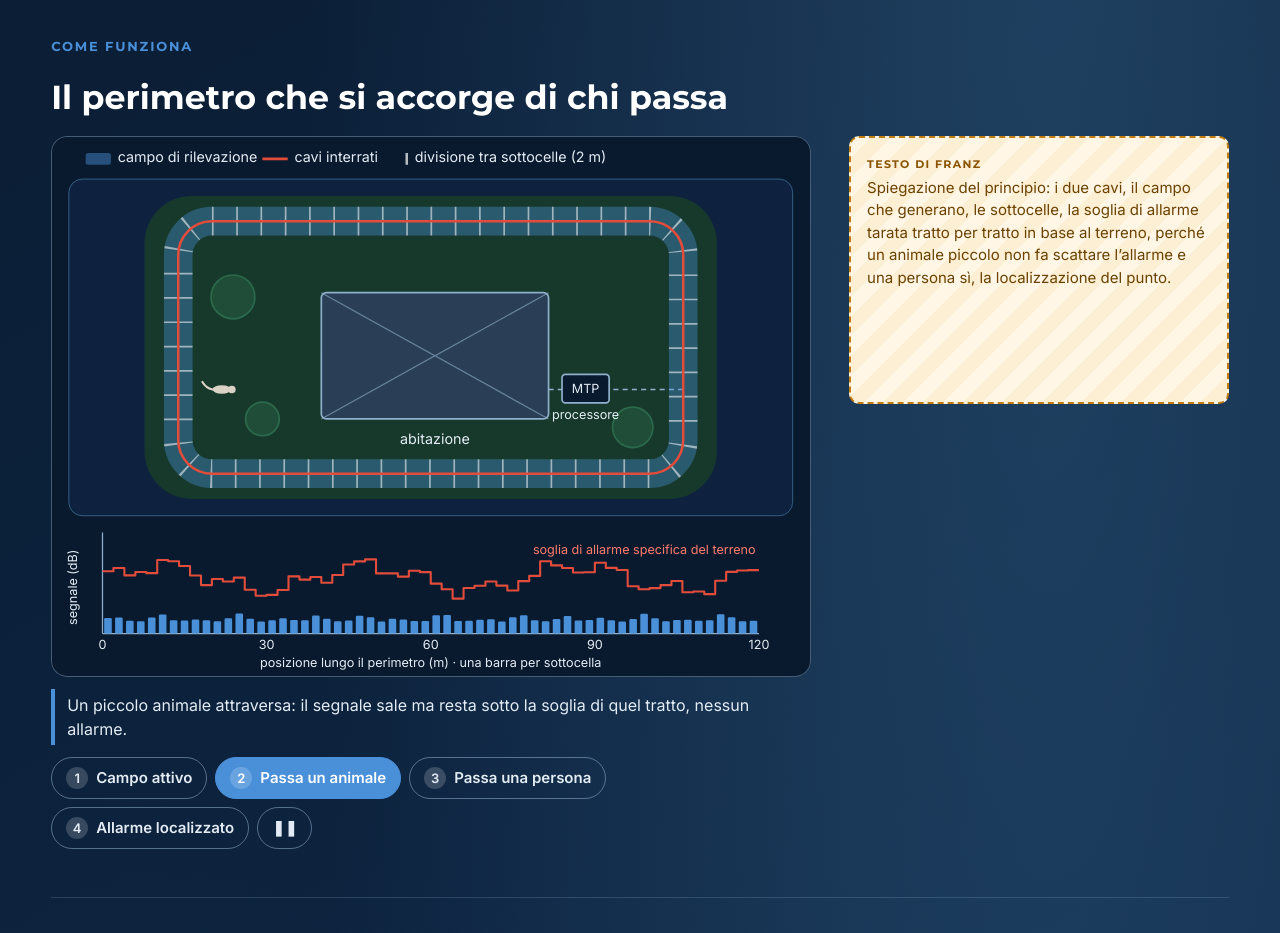
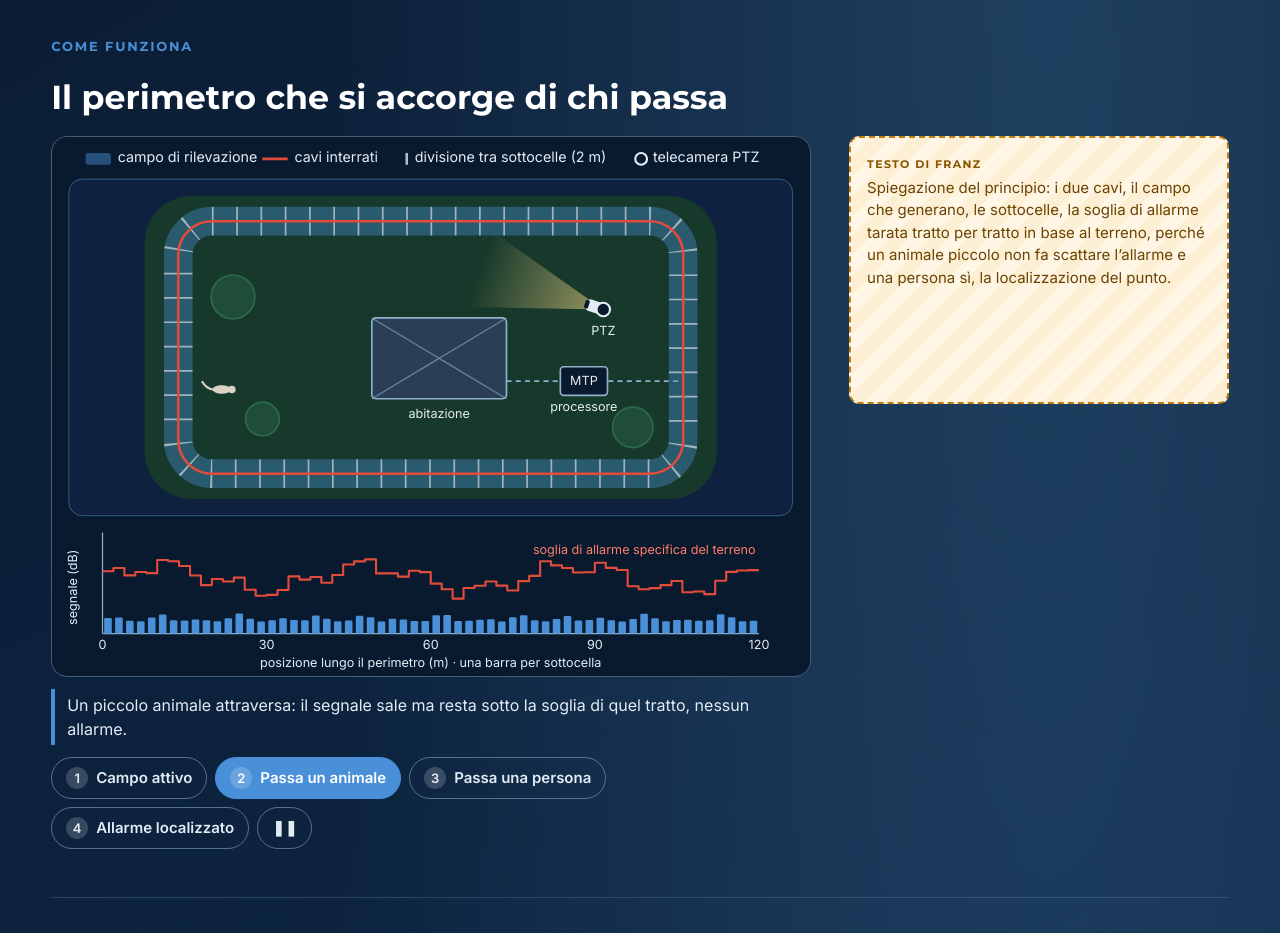
Before and after one commit to franzboessl-jpg/Sito_IDS_2026, an Astro site: page /sistemi-avanzati/microtrack in a window 1280 px wide. Shown: the part 920-1853 px from the top of the page. Built offline with nearby package versions, Linux system fonts and the light colour scheme; Astro itself is replaced by a stand-in of ours.

Commit message:
MicroTrack: casa più piccola, telecamera PTZ che punta l'intruso all'allarme
Co-Authored-By: Claude Opus 5.5 <noreply@anthropic.com>
Claude-Session: https://claude.ai/code/session_01F6RT3th2PxyLfkdLW5i1Tm

```diff
--- a/src/components/microtrack/Animazione.astro
+++ b/src/components/microtrack/Animazione.astro
@@ -23,7 +23,7 @@ const passi = [
 <figure class="animazione" data-mt-anim data-soglie={JSON.stringify(soglie)}>
   <div class="scorri"><svg viewBox="0 0 900 640" role="img" aria-labelledby="mt-anim-titolo mt-anim-desc">
     <title id="mt-anim-titolo">Come MicroTrack distingue un animale da una persona</title>
-    <desc id="mt-anim-desc">Pianta dall'alto di un'abitazione con il campo di rilevazione lungo tutto il perimetro, diviso in sottocelle da 2 metri. Sotto, il grafico del segnale di ogni sottocella con la soglia di allarme di ogni tratto, che varia con il terreno. Un gatto attraversa il perimetro: il segnale resta sotto la soglia e non scatta nulla. Poi una persona attraversa: il segnale supera la soglia, scatta l'allarme e il sistema indica il punto esatto in metri.</desc>
+    <desc id="mt-anim-desc">Pianta dall'alto di un'abitazione con il campo di rilevazione lungo tutto il perimetro, diviso in sottocelle da 2 metri. Sotto, il grafico del segnale di ogni sottocella con la soglia di allarme di ogni tratto, che varia con il terreno. Un gatto attraversa il perimetro: il segnale resta sotto la soglia e non scatta nulla. Poi una persona attraversa: il segnale supera la soglia, scatta l'allarme, il sistema indica il punto esatto in metri e la telecamera PTZ ruota per inquadrare l'intruso.</desc>
 
     <!-- Legenda -->
     <g class="legenda" transform="translate(40 30)">
@@ -33,6 +33,8 @@ const passi = [
       <text x="248" y="0">cavi interrati</text>
       <rect x="380" y="-11" width="3" height="14" fill="#fff" fill-opacity=".7" />
       <text x="391" y="0">divisione tra sottocelle (2 m)</text>
+      <circle cx="660" cy="-4" r="7" fill="#0A1A2E" stroke="#E3ECF4" stroke-width="2.5" />
+      <text x="674" y="0">telecamera PTZ</text>
     </g>
 
     <!-- Pianta -->
@@ -42,19 +44,37 @@ const passi = [
     <g fill="#1F4D38" stroke="#2C6A4C" stroke-width="2">
       <circle cx="215" cy="190" r="26" /><circle cx="250" cy="335" r="20" /><circle cx="690" cy="345" r="24" />
     </g>
-    <!-- abitazione -->
+    <!-- abitazione (ridotta) -->
     <g>
-      <rect x="320" y="185" width="270" height="150" rx="6" fill="#2A3F55" stroke="#8FB0CC" stroke-width="2" />
-      <path d="M320 185 L455 260 L590 185 M320 335 L455 260 L590 335" stroke="#8FB0CC" stroke-width="1.5" fill="none" opacity=".6" />
-      <text x="455" y="365" text-anchor="middle" class="et">abitazione</text>
+      <rect x="380" y="215" width="160" height="96" rx="5" fill="#2A3F55" stroke="#8FB0CC" stroke-width="2" />
+      <path d="M380 215 L460 263 L540 215 M380 311 L460 263 L540 311" stroke="#8FB0CC" stroke-width="1.5" fill="none" opacity=".6" />
+      <text x="460" y="334" text-anchor="middle" class="et piccolo">abitazione</text>
     </g>
     <!-- processore -->
-    <line x1="590" y1="300" x2="750" y2="300" stroke="#8FB0CC" stroke-width="2" stroke-dasharray="6 5" />
-    <rect x="606" y="282" width="56" height="34" rx="4" fill="#0A1A2E" stroke="#8FB0CC" stroke-width="2" />
-    <text x="634" y="304" text-anchor="middle" class="et piccolo">MTP</text>
-    <text x="634" y="335" text-anchor="middle" class="et piccolo">processore</text>
+    <line x1="540" y1="290" x2="750" y2="290" stroke="#8FB0CC" stroke-width="2" stroke-dasharray="6 5" />
+    <rect x="604" y="273" width="56" height="34" rx="4" fill="#0A1A2E" stroke="#8FB0CC" stroke-width="2" />
+    <text x="632" y="295" text-anchor="middle" class="et piccolo">MTP</text>
+    <text x="632" y="326" text-anchor="middle" class="et piccolo">processore</text>
 
+    <!-- telecamera PTZ: ronda lenta, all'allarme si orienta sull'intruso -->
+    <g transform="translate(655 205)">
+      <g data-ptz>
+        <path d="M0 0 L150 -46 Q160 0 150 46 Z" fill="url(#mt-cono)" data-cono />
+        <rect x="-4" y="-7" width="24" height="14" rx="3" fill="#E3ECF4" />
+        <rect x="18" y="-5" width="5" height="10" rx="1.5" fill="#0A1A2E" />
+      </g>
+      <circle r="8" fill="#0A1A2E" stroke="#E3ECF4" stroke-width="2.5" />
+      <text x="0" y="30" text-anchor="middle" class="et piccolo">PTZ</text>
+    </g>
     <!-- campo, sottocelle, cavi, evidenze -->
+    <defs>
+      <linearGradient id="mt-cono" x1="0" x2="1" y1="0" y2="0">
+        <stop offset="0" stop-color="#FFE08A" stop-opacity=".55" /><stop offset="1" stop-color="#FFE08A" stop-opacity="0" />
+      </linearGradient>
+      <linearGradient id="mt-cono-allarme" x1="0" x2="1" y1="0" y2="0">
+        <stop offset="0" stop-color="#FF7B6B" stop-opacity=".7" /><stop offset="1" stop-color="#FF7B6B" stop-opacity=".05" />
+      </linearGradient>
+    </defs>
     <defs><path id="mt-percorso" data-percorso d="M190 100 H710 A40 40 0 0 1 750 140 V360 A40 40 0 0 1 710 400 H190 A40 40 0 0 1 150 360 V140 A40 40 0 0 1 190 100 Z" /></defs>
     <use href="#mt-percorso" fill="none" stroke="#4A90D9" stroke-opacity=".38" stroke-width="34" />
     <use href="#mt-percorso" fill="none" stroke="#fff" stroke-opacity=".55" stroke-width="34" data-celle />
@@ -78,8 +98,8 @@ const passi = [
     <g data-allarme opacity="0">
       <circle r="22" fill="none" stroke="#E24C3B" stroke-width="3" data-onda />
       <g data-etichetta>
-        <rect x="34" y="24" width="192" height="30" rx="6" fill="#E24C3B" />
-        <text x="130" y="44" text-anchor="middle" class="et forte" data-testo-allarme>ALLARME · 0 m</text>
+        <rect x="-226" y="24" width="192" height="30" rx="6" fill="#E24C3B" />
+        <text x="-130" y="44" text-anchor="middle" class="et forte" data-testo-allarme>ALLARME · 0 m</text>
       </g>
     </g>
 
@@ -161,6 +181,9 @@ const passi = [
     const allarme = q<SVGGElement>('[data-allarme]'), onda = q<SVGCircleElement>('[data-onda]');
     q<SVGTextElement>('[data-testo-allarme]').textContent = `ALLARME · ${metriPersona} m`;
     allarme.setAttribute('transform', `translate(${pAllarme.x} ${pAllarme.y})`);
+    const ptz = q<SVGGElement>('[data-ptz]'), cono = q<SVGPathElement>('[data-cono]');
+    const PTZ = { x: 655, y: 205 };
+    const ronda = (t: number) => -150 + 35 * Math.sin(t * 0.7);
     const stato = q<HTMLElement>('[data-stato]');
     const pulsanti = [...box.querySelectorAll<HTMLButtonElement>('[data-vai]')];
     const pausa = q<HTMLButtonElement>('[data-pausa]');
@@ -203,6 +226,18 @@ const passi = [
       evAnimale.setAttribute('stroke-opacity', String(0.75 * segGatto));
       evPersona.setAttribute('stroke-opacity', inAllarme ? String(0.65 + 0.3 * Math.sin(t * 6)) : '0');
       allarme.setAttribute('opacity', inAllarme ? '1' : '0');
+      // PTZ: in allarme ruota (0,8 s) verso l'intruso e lo segue; poi torna alla ronda
+      let ang = ronda(t);
+      if (inAllarme) {
+        const bersaglio = Math.atan2(py - PTZ.y, 520 - PTZ.x) * 180 / Math.PI;
+        const k = fra(t, 8.8, 9.6), e = k * k * (3 - 2 * k);
+        ang = ronda(8.8) + (bersaglio - ronda(8.8)) * e;
+      } else if (t >= 15.4) {
+        const k = fra(t, 15.4, 16), e = k * k * (3 - 2 * k);
+        ang = -140 + (ronda(t) + 140) * e;
+      }
+      ptz.setAttribute('transform', `rotate(${ang})`);
+      cono.setAttribute('fill', inAllarme ? 'url(#mt-cono-allarme)' : 'url(#mt-cono)');
       const fase = (t * 0.9) % 1;
       onda.setAttribute('r', String(18 + fase * 26));
       onda.setAttribute('stroke-opacity', String(1 - fase));
@@ -211,7 +246,7 @@ const passi = [
       let passo = 0;
       if (t >= 2 && t < 6.6) { passo = 1; testo = 'Un piccolo animale attraversa: il segnale sale ma resta sotto la soglia di quel tratto, nessun allarme.'; }
       else if (t >= 6.6 && t < 8.8) { passo = 2; testo = 'Una persona si avvicina al perimetro…'; }
-      else if (inAllarme) { passo = t < 10.5 ? 2 : 3; testo = `Allarme: il segnale supera la soglia di quel tratto. Intrusione localizzata a ${metriPersona} m lungo il perimetro.`; }
+      else if (inAllarme) { passo = t < 10.5 ? 2 : 3; testo = `Allarme: il segnale supera la soglia di quel tratto. Intrusione localizzata a ${metriPersona} m lungo il perimetro: la telecamera PTZ si orienta sul punto e segue l’intruso.`; }
       if (stato.textContent !== testo) stato.textContent = testo;
       stato.classList.toggle('rosso', inAllarme);
       pulsanti.forEach((p, i) => p.setAttribute('aria-pressed', String(i === passo)));
```
